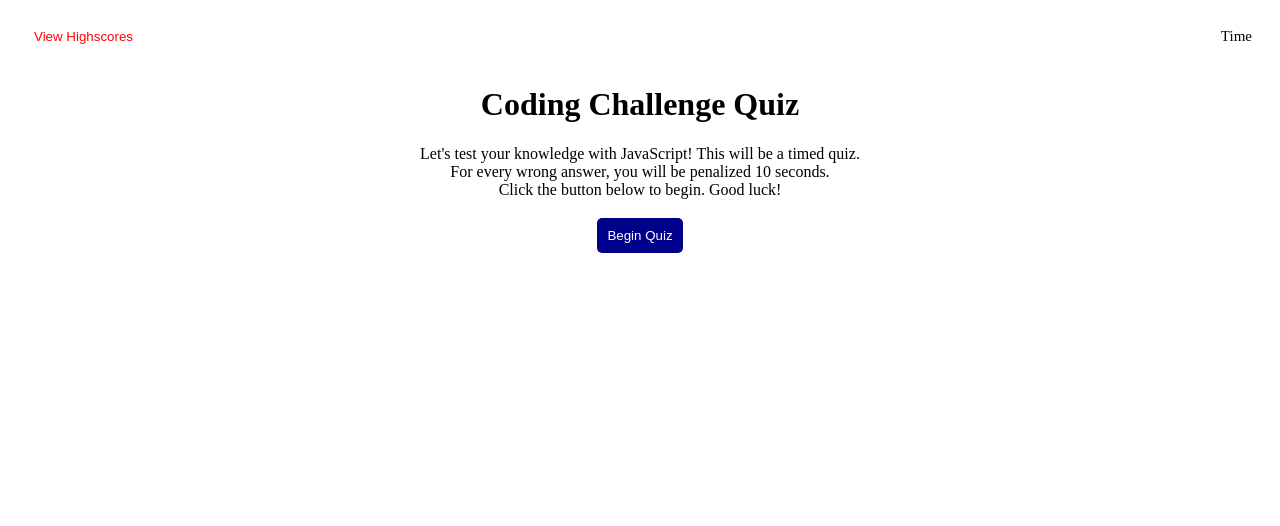
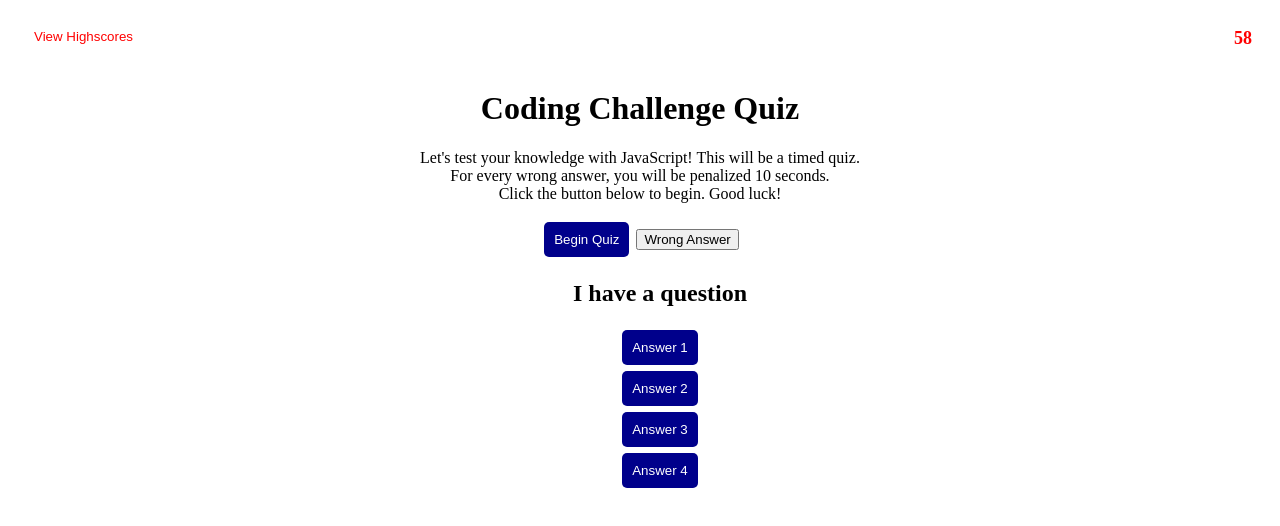
Before and after one commit to Bubbuhgum/JS-quiz, a plain HTML site: page index.html in a window 1280 px wide. Both pictures are taken after a click on the button "Begin Quiz". Drawn offline with Linux system fonts and the light colour scheme.

Commit message:
create timer and edit styling, add wrong button as test

```diff
--- a/assets/script.js
+++ b/assets/script.js
@@ -1,5 +1,11 @@
 var timerEl = document.querySelector(".timer");
-var beginQuiz = document.querySelector(".btn-start");
+var beginQuizButton = document.querySelector("#btn-start");
+var wrongAnswer = document.querySelector("btn-wrong");
+var timeLeft = 60;
+
+//Add event listener to start button
+beginQuizButton.addEventListener('click', startQuiz);
+wrongAnswer.addEventListener('click', decreaseTime);
 
 //Hide question and answers on first screen
 var hideQuiz = document.getElementById("questions-container").style.display = 'none';
@@ -33,14 +39,34 @@ const questions = [
     }
 ];
 
+// time decreases by 10 sec at click of wrong answer
+function decreaseTime() {
+    timeLeft -=10;
+}
+
+function startTimer() {
+    var timer = setInterval(function() {
+        timeLeft --;
+        timerEl.innerHTML = timeLeft;
+        if (timeLeft <0) {
+            clearInterval(timer);
+            alert('You Lose');
+            endQuiz();
+        }
+    }, 1000);
+}
+
+//endQuiz function
+function endQuiz() {
+    timerEl.innerHTML = "0";
+}
 
 //create variable to begin quiz and display questions in array
 // timer starts at click of button, score will start at 0
-function showQuiz() {
+function startQuiz() {
+    startTimer();
     document.getElementById('click', 'questions-container');
 }
-
-console.log(showQuiz);
 
 //Loop over questions if loop
 
--- a/assets/style.css
+++ b/assets/style.css
@@ -36,3 +36,10 @@
 .a-btn:hover, #btn-start:hover {
     background-color: purple;
 }
+
+
+.timer {
+    color: red;
+    font-size: large;
+    font-weight: bold;
+}
--- a/index.html
+++ b/index.html
@@ -26,6 +26,7 @@
                 Let's test your knowledge with JavaScript! This will be a timed quiz. </br> For every wrong answer, you will be penalized 10 seconds. </br> Click the button below to begin. Good luck!
             </p>
             <button id="btn-start">Begin Quiz</button>
+            <button id ="btn-wrong">Wrong Answer</button>
         </div>
 
         <section id="questions-container">
```
